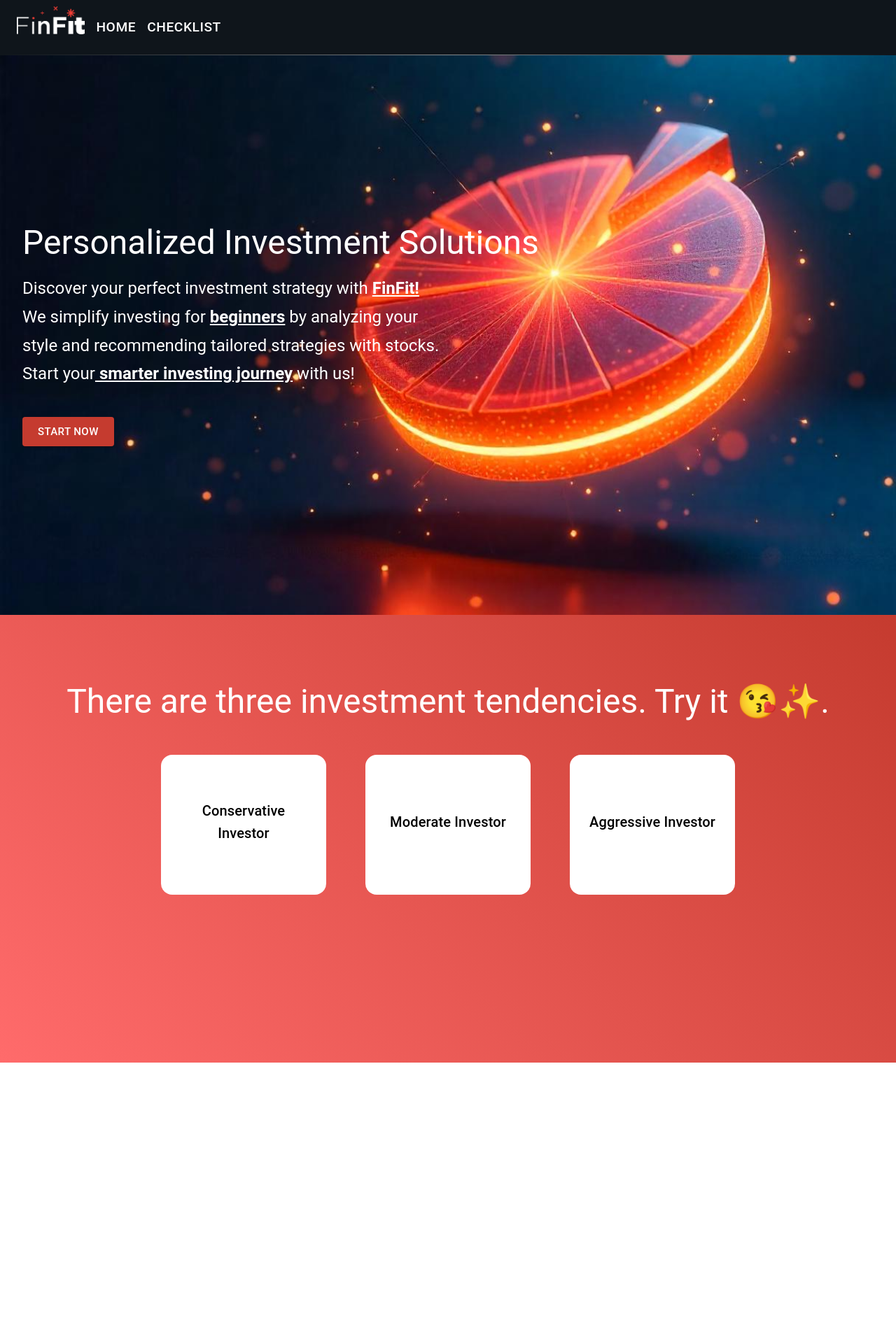
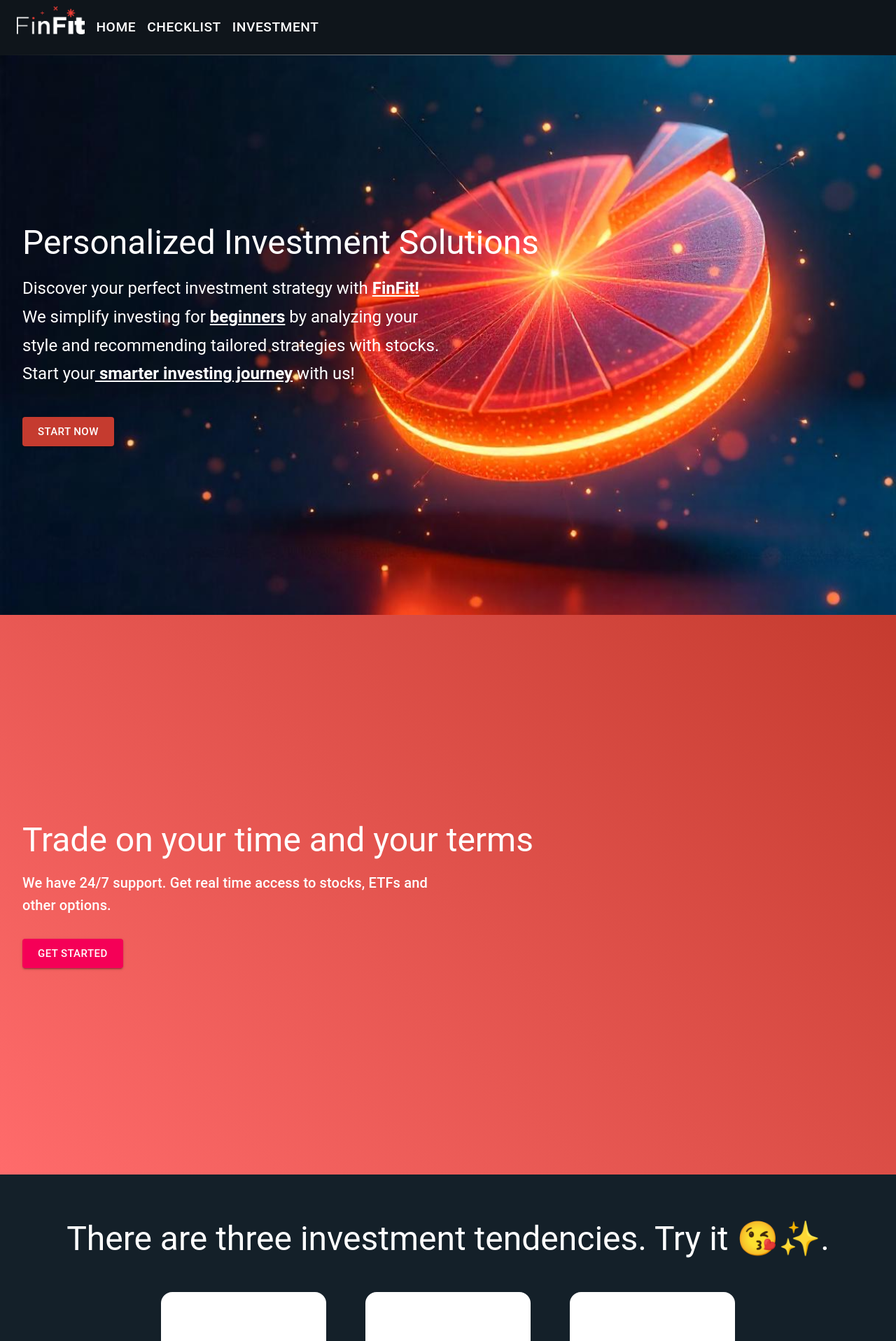
Before and after one commit to YeomChaeeun/goscs-fe, a React (Vite) app: page / in a window 1280 px wide. Shown: the top 1917 px of the page at 70% size. Before the commit the page ends 1519 px from the top, so only its background shows below. Built offline with nearby package versions, Linux system fonts and the light colour scheme.

Commit message:
feat: add investment page

```diff
--- a/src/App.tsx
+++ b/src/App.tsx
@@ -9,6 +9,7 @@ import Checklist from "./pages/Checklist.tsx";
 import Home from "./pages/Home.tsx";
 import "./styles/global.css";
 import ChecklistResult from "./pages/ChecklistResult.tsx";
+import Investment from "./pages/Investment.tsx";
 
 const themeOptions: ThemeOptions = {
   palette: {
@@ -44,9 +45,10 @@ const App = () => {
           <Routes>
             <Route path={"/"} element={<Home />} />
             <Route path={"/checklist"} element={<Checklist />} />
+            <Route path={"/checklist/result"} element={<ChecklistResult />} />
             <Route path={"/stockdetail/:id"} element={<StockDetails />} />
             <Route path={"/asset-allocation"} element={<AssetAllocation />} />
-            <Route path={"/checklist/result"} element={<ChecklistResult />} />
+            <Route path={"/investment"} element={<Investment />} />
           </Routes>
         </DefaultLayout>
       </BrowserRouter>
--- a/src/components/Navbar.tsx
+++ b/src/components/Navbar.tsx
@@ -1,18 +1,18 @@
-import * as React from "react";
-import AppBar from "@mui/material/AppBar";
-import Box from "@mui/material/Box";
-import Toolbar from "@mui/material/Toolbar";
-import IconButton from "@mui/material/IconButton";
-import Typography from "@mui/material/Typography";
-import Menu from "@mui/material/Menu";
-import MenuIcon from "@mui/icons-material/Menu";
-import Container from "@mui/material/Container";
-import Button from "@mui/material/Button";
-import MenuItem from "@mui/material/MenuItem";
-import { useNavigate } from "react-router-dom";
-import logoImage from "/src/assets/logo_finfit_w.png";
+import * as React from 'react';
+import AppBar from '@mui/material/AppBar';
+import Box from '@mui/material/Box';
+import Toolbar from '@mui/material/Toolbar';
+import IconButton from '@mui/material/IconButton';
+import Typography from '@mui/material/Typography';
+import Menu from '@mui/material/Menu';
+import MenuIcon from '@mui/icons-material/Menu';
+import Container from '@mui/material/Container';
+import Button from '@mui/material/Button';
+import MenuItem from '@mui/material/MenuItem';
+import {useNavigate} from "react-router-dom";
+import logoImage from '/src/assets/logo_finfit_w.png';
 
-const pages = ["Home", "CheckList"];
+const pages = ['Home', 'CheckList', 'Investment'];
 
 function Navbar() {
   const navigate = useNavigate();
--- a/src/components/home/FeatureSection.tsx
+++ b/src/components/home/FeatureSection.tsx
@@ -7,11 +7,10 @@ import {assetState, checklistState} from "../../recoil/atoms/assetAtom.ts";
 import {useNavigate} from "react-router-dom";
 
 const FeaturesSection = styled(Box)(({ theme }) => ({
-    minHeight: '80vh',
-    padding: theme.spacing(12, 4),
-    backgroundImage: 'linear-gradient(45deg, #FF6B6B, #c53b2f)',
-    textAlign: 'center',
-    color: 'white',
+    padding: theme.spacing(8, 4),
+    backgroundColor: theme.palette.background.paper,
+    textAlign: "center",
+    color: "white",
 }));
 
 const FeatureCard = styled(Box)(({ theme }) => ({
--- a/src/components/home/InvestSection.tsx
+++ b/src/components/home/InvestSection.tsx
@@ -1,6 +1,6 @@
 import {styled} from "@mui/material/styles";
 import {Box, Button, Typography} from "@mui/material";
-import {Component} from "react";
+import {useNavigate} from "react-router-dom";
 
 const TradeSection = styled(Box)(({ theme }) => ({
     minHeight: '100vh',
@@ -12,9 +12,10 @@ const TradeSection = styled(Box)(({ theme }) => ({
     justifyContent: 'center',
 }));
 
-class InvestSection extends Component {
-    render() {
-        return <TradeSection>
+const InvestSection = () => {
+    const navigate = useNavigate()
+    return (
+        <TradeSection>
           <Typography variant="h3" gutterBottom>
               Trade on your time and your terms
           </Typography>
@@ -26,11 +27,12 @@ class InvestSection extends Component {
             color="secondary"
             size="large"
             sx={{mt: 4, alignSelf: "flex-start"}}
+            onClick={() => navigate('/investment')}
           >
               Get Started
           </Button>
-        </TradeSection>;
-    }
-}
+        </TradeSection>
+    );
+};
 
 export default InvestSection;
--- a/src/pages/Home.tsx
+++ b/src/pages/Home.tsx
@@ -3,23 +3,28 @@ import MainSection from "../components/home/MainSection.tsx";
 import FeatureSection from "../components/home/FeatureSection.tsx";
 import {useResetRecoilState} from "recoil";
 import {checklistState} from "../recoil/atoms/assetAtom.ts";
+import InvestSection from "../components/home/InvestSection.tsx";
+import {useEffect} from "react";
 
 const Home = () => {
   const resetList = useResetRecoilState(checklistState);
+  const navigate = useNavigate();
 
-  const navigate = useNavigate();
+  useEffect(() => {
+    return () => {
+      resetList();
+    }
+  }, []);
+
   return (
     <>
       {/* Main Section */}
       <MainSection
-        onClick={() => {
-          navigate("/checklist");
-          resetList();
-        }}
+        onClick={() => { navigate("/checklist") }}
       />
 
       {/* Invest Section */}
-      {/*<InvestSection />*/}
+      <InvestSection />
 
       {/* Features Section */}
       <FeatureSection />
--- /dev/null
+++ b/src/pages/Investment.tsx
@@ -0,0 +1,17 @@
+import React from 'react';
+import Box from "@mui/material/Box";
+import {styled} from "@mui/material/styles";
+
+const InvestmentSection = styled(Box)(({ theme }) => ({
+  color: "white",
+}));
+
+const Investment = () => {
+  return (
+    <InvestmentSection>
+      investment
+    </InvestmentSection>
+  );
+};
+
+export default Investment;
```
Lines whose indentation alone changed are shown as unchanged.
